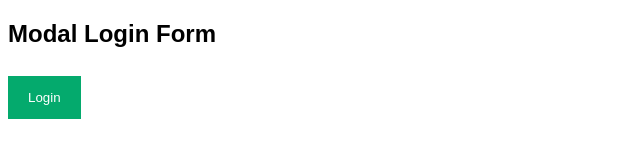
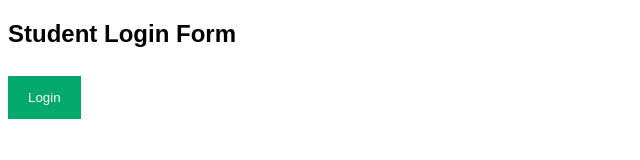
Before and after one commit to vamshi4251/login-4251, a plain HTML site: page index.html in a window 1280 px wide. Shown: the whole page, without its empty margins (0-640 px from the left). Drawn offline with Linux system fonts and the light colour scheme.

Commit message:
Update index.html
updated Model form to student

```diff
--- a/index.html
+++ b/index.html
@@ -127,7 +127,7 @@ span.psw {
 </head>
 <body>
 
-<h2>Modal Login Form</h2>
+<h2>Student Login Form</h2>
 
 <button onclick="document.getElementById('id01').style.display='block'" style="width:auto;">Login</button>
 
```
